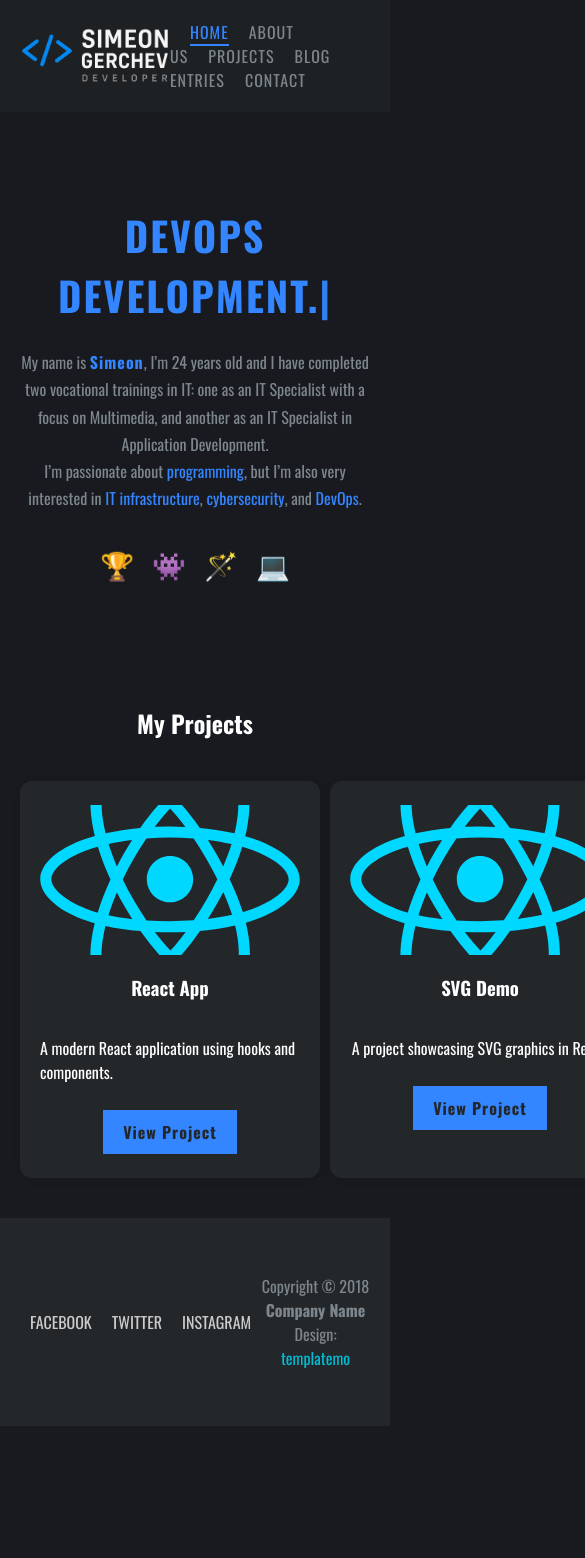
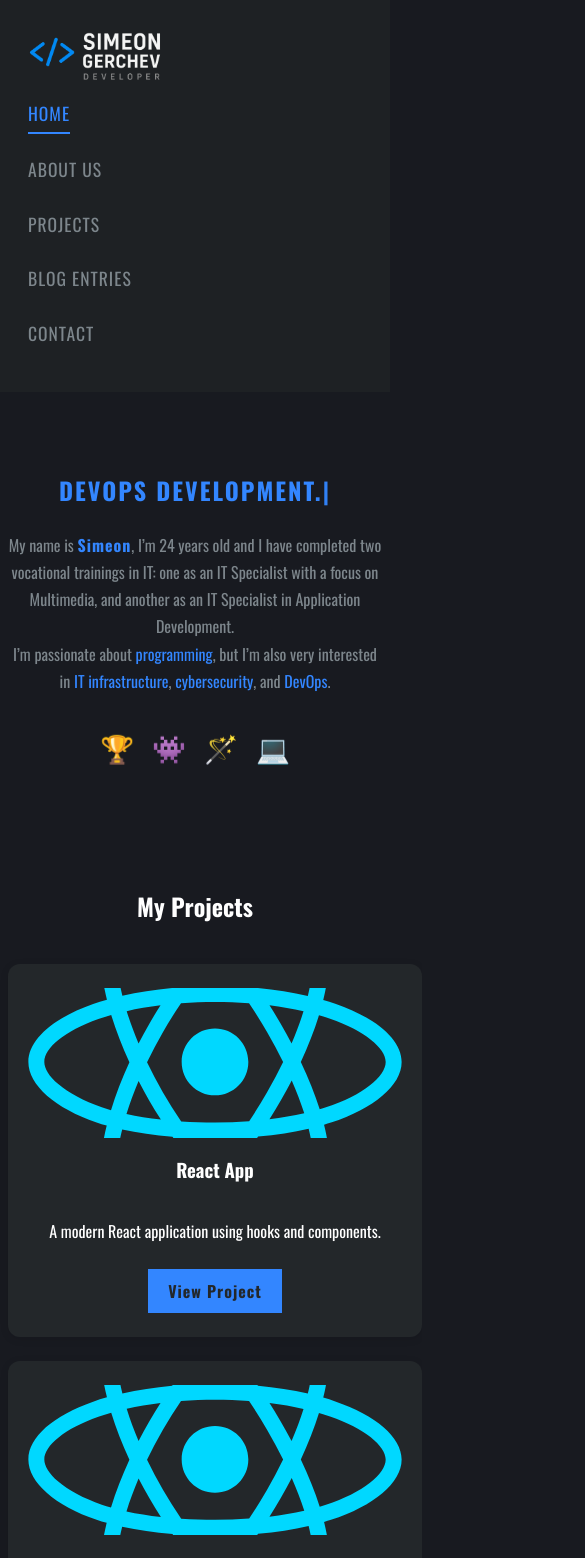
Before and after one commit to simgerchev/cv-website, a React (Vite) app: page / in a window 390 px wide. Shown: the top 1558 px of the page, 585 px wide, since content can reach past the window. Before the commit the page ends 1426 px from the top, so only its background shows below. Built offline with nearby package versions, Linux system fonts and the light colour scheme.

Commit message:
website responsive

```diff
--- a/src/App.css
+++ b/src/App.css
@@ -43,6 +43,25 @@ a {
 header {
   background: #1e2124;
   padding: 20px 20px;
+}
+
+header .container {
+  flex-wrap: wrap;
+  align-items: center;
+}
+
+nav {
+  display: flex;
+  flex-wrap: wrap;
+  align-items: center;
+}
+
+.logo-img {
+  height: 50px;
+  width: auto;
+  margin-right: 16px;
+  display: block;
+  object-fit: contain;
 }
 
 .container {
@@ -169,9 +188,10 @@ nav a:hover {
 
 .project-grid {
   display: grid;
-  grid-template-columns: repeat(2, 1fr);
-  gap: 10px;
+  grid-template-columns: repeat(auto-fit, minmax(260px, 1fr));
+  gap: 24px;
   width: 100%;
+  box-sizing: border-box;
 }
 .project-card {
   background: var(--bg-header);
@@ -213,3 +233,50 @@ footer .social a {
   margin: 0 10px;
   color: #ccc;
 }
+
+/* Responsive adjustments */
+@media (max-width: 800px) {
+  header .container {
+    flex-direction: column;
+    align-items: flex-start;
+    padding: 12px 8px;
+  }
+  .logo-img {
+    margin-bottom: 12px;
+    margin-right: 0;
+  }
+  nav {
+    flex-direction: column;
+    width: 100%;
+    align-items: flex-start;
+    gap: 8px;
+  }
+  nav a {
+    margin: 0 0 8px 0;
+    font-size: 1.1rem;
+    padding: 6px 0;
+  }
+}
+
+.intro, .projects, footer {
+  padding-left: 20px;
+  padding-right: 20px;
+}
+
+@media (max-width: 600px) {
+  .intro, .projects, footer {
+    padding-left: 8px;
+    padding-right: 8px;
+  }
+  .intro-title {
+    font-size: 1.5rem;
+  }
+  .project-card {
+    width: 100%;
+    min-width: 0;
+    max-width: 100%;
+  }
+  .project-grid {
+    grid-template-columns: 1fr;
+  }
+}
--- a/src/components/Header.jsx
+++ b/src/components/Header.jsx
@@ -4,7 +4,7 @@ export default function Header() {
   return (
     <header>
       <div className="container">
-        <img src={WhiteLogo} alt="Logo" className="logo-img" width="150px"/>
+        <img src={WhiteLogo} alt="Logo" className="logo-img" />
         <nav>
           <a className="active" href="#">HOME</a>
           <a href="#">ABOUT US</a>
```
